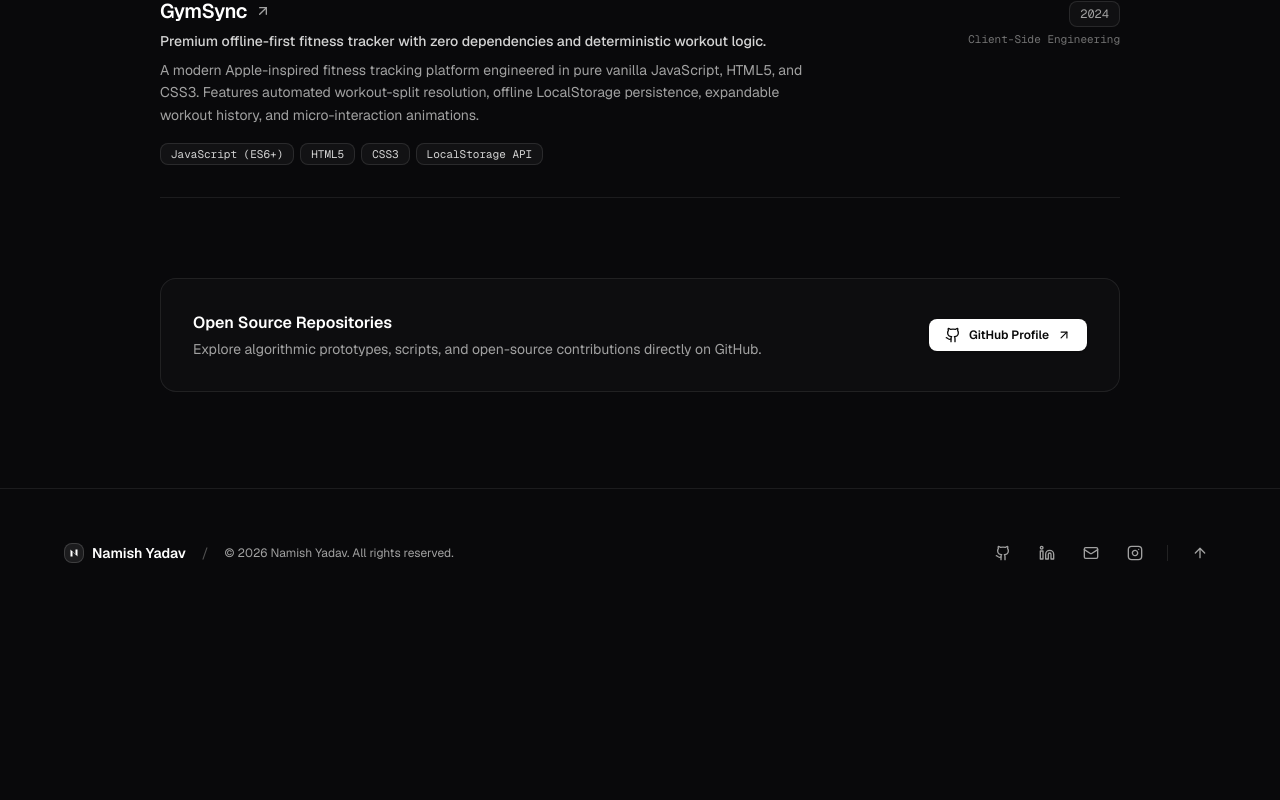
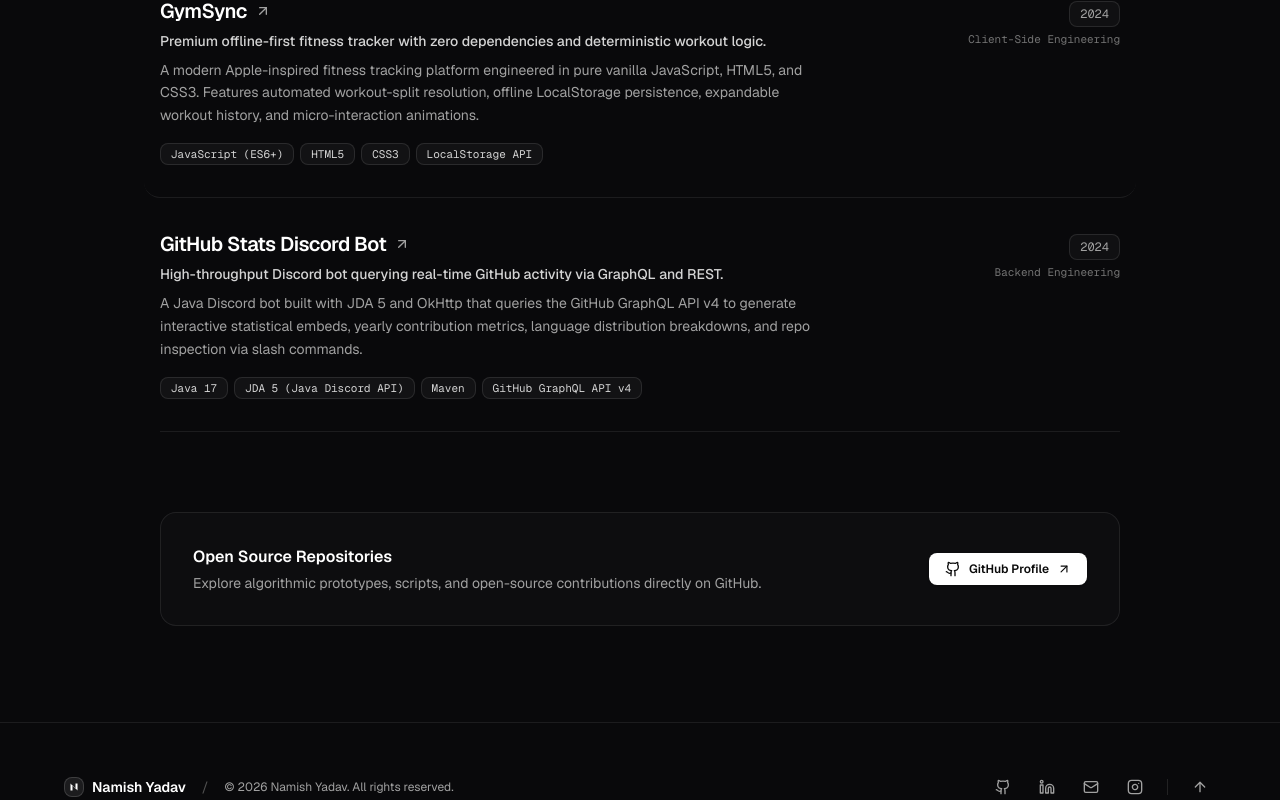
Before and after one commit to p3xz/main-portfolio, a Next.js app: page /projects in a window 1280 px wide. Shown: the part 909-1709 px from the top of the page. Before the commit the page ends 1526 px from the top, so only its background shows below. Built offline with nearby package versions, Linux system fonts and the light colour scheme.

Commit message:
feat(discord-bot): add GitHub Stats Discord Bot case study with JDA architecture and preview screenshot

```diff
--- a/data/projects.ts
+++ b/data/projects.ts
@@ -116,4 +116,34 @@ export const projects: Project[] = [
       },
     ],
   },
+  {
+    slug: "github-stats-bot",
+    title: "GitHub Stats Discord Bot",
+    tagline: "High-throughput Discord bot querying real-time GitHub activity via GraphQL and REST.",
+    description: "A Java Discord bot built with JDA 5 and OkHttp that queries the GitHub GraphQL API v4 to generate interactive statistical embeds, yearly contribution metrics, language distribution breakdowns, and repo inspection via slash commands.",
+    year: "2024",
+    category: "Backend Engineering & API Systems",
+    role: "Backend Engineer",
+    link: "/projects/github-stats-bot",
+    githubUrl: "https://github.com/p3xz/github-stats-bot",
+    image: "/projects/github-stats-bot.png",
+    technologies: ["Java 17", "JDA 5 (Java Discord API)", "Maven", "GitHub GraphQL API v4", "REST API", "OkHttp 4", "Gson"],
+    overview: "Engineered to deliver fast, rich developer activity insights directly within Discord servers. The bot registers native Discord application slash commands (/github profile, /github stats, /github repo, /langs) to fetch real-time public GitHub data with rate-limit resiliency and concurrent repository querying.",
+    architecture: "Built on Java 17 using JDA (Java Discord API) with an event-driven command listener architecture. Utilizes OkHttp with connection pooling to dispatch GraphQL queries for user contributions and concurrent REST calls for multi-repository language calculations, serialized into structured rich Discord embeds.",
+    decisions: "Adopted GitHub GraphQL API v4 rather than REST for user contribution graphs to retrieve commit, PR, issue, and star tallies across an entire 12-month window in a single round-trip, dramatically conserving API quotas.",
+    features: [
+      {
+        title: "GraphQL Contribution Aggregation",
+        description: "Queries contributionsCollection across a full 12-month calendar window to summarize commit streaks, merged PRs, and star totals.",
+      },
+      {
+        title: "Concurrent Language Distribution Analyzer",
+        description: "Fetches owned repository language byte statistics asynchronously and renders ASCII/Unicode progress bars representing exact percentage splits.",
+      },
+      {
+        title: "Rate-Limit Safe Architecture",
+        description: "Supports optional authenticated GitHub PAT integration with graceful fallback for unauthenticated Discord guild lookups.",
+      },
+    ],
+  },
 ];
```
Also changed, not shown: public/projects/github-stats-bot.png (added).
